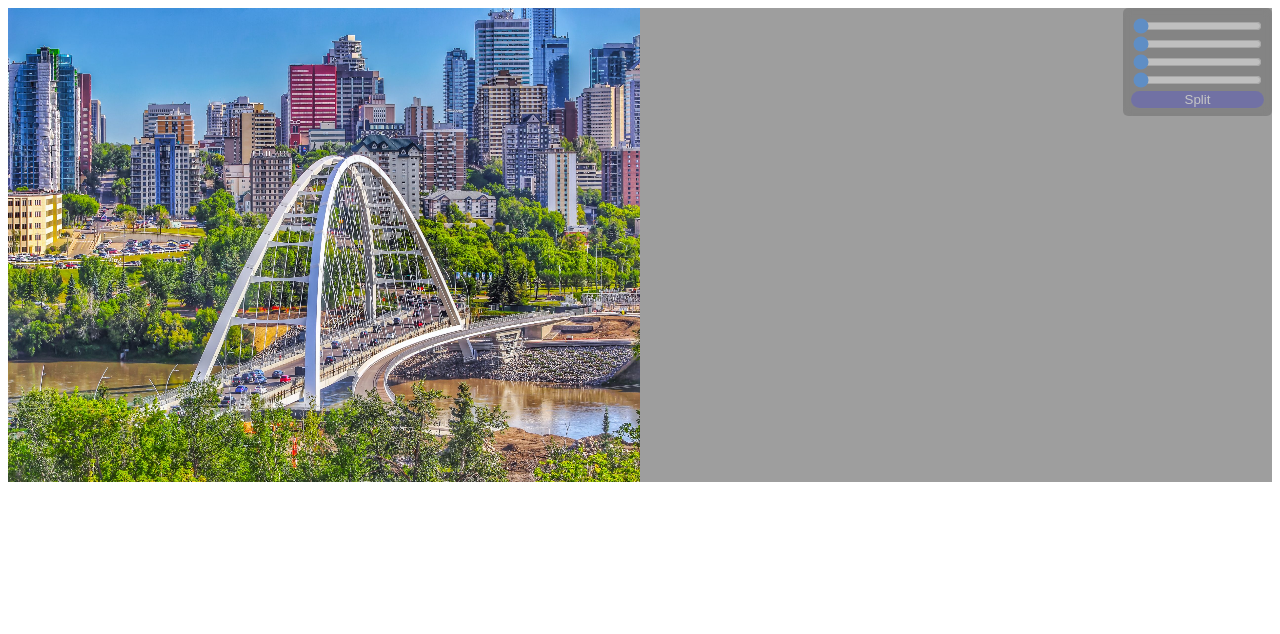
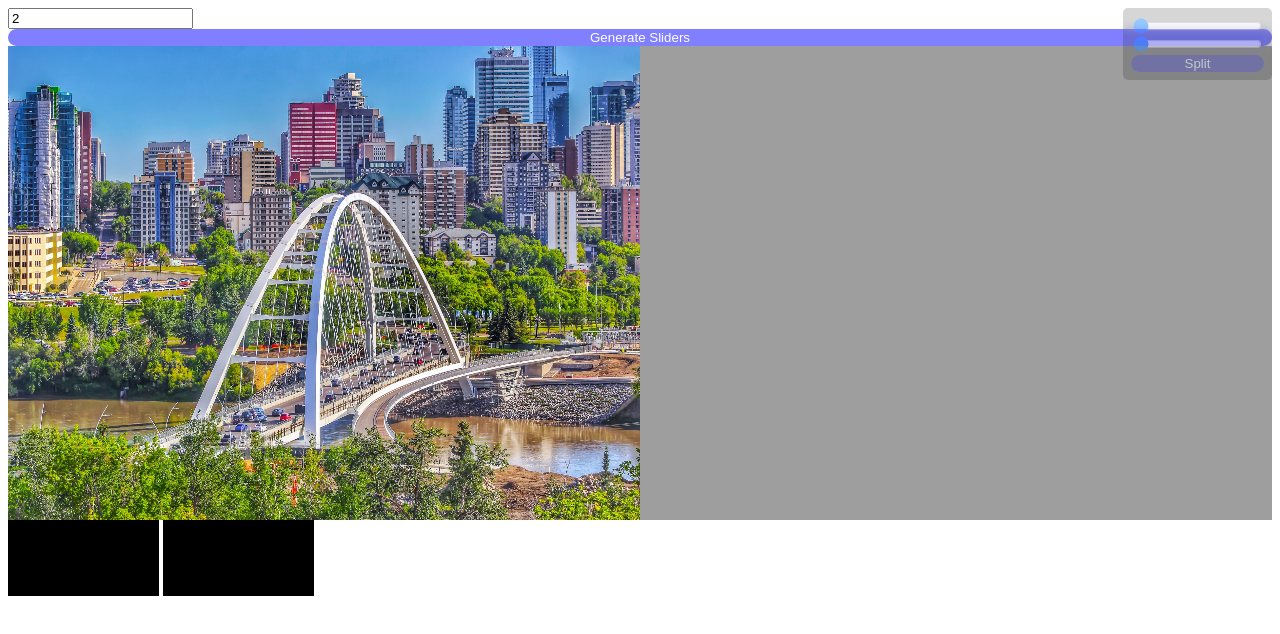
Before and after one commit to ochen1/Parallax, a website: page index.html in a window 1280 px wide. Both pictures are taken after a click on the button "Split". Drawn offline with Linux system fonts and the light colour scheme.

Commit message:
Add N slider support

```diff
--- a/index.html
+++ b/index.html
@@ -25,15 +25,23 @@
 			input[type="range"] {
 				display: block;
 			}
-			#imagecanvas, #depthcanvas {
+			#imagecanvas,
+			#depthcanvas {
 				width: 50%;
 			}
 			body {
 				display: flex;
 				flex-wrap: wrap;
 			}
-			canvas:not(#imagecanvas):not(#depthcanvas){
+			.out {
 				width: 25%;
+				background-color: black;
+				margin: 0;
+				padding: 0;
+			}
+			#outputs {
+				margin: 0;
+				padding: 0;
 			}
 			input[type="button"] {
 				width: 100%;
@@ -47,19 +55,19 @@
 		</style>
 	</head>
 	<body>
-		<!-- Sliders -->
+		<input type="number" id="numoutputs" value="2" />
+		<input type="button" onclick="generatesliders()" value="Generate Sliders" />
 		<div id="sliders">
-			<input type="range" min="0" max="255" value="0" id="in1" />
-			<input type="range" min="0" max="255" value="0" id="in2" />
-			<input type="range" min="0" max="255" value="0" id="in3" />
-			<input type="range" min="0" max="255" value="0" id="in4" />
+			<input type="range" min="0" max="255" value="0" class="in" />
+			<input type="range" min="0" max="255" value="0" class="in" />
 			<input type="button" value="Split" onclick="splitimages()" />
 		</div>
 		<canvas id="imagecanvas"></canvas>
 		<canvas id="depthcanvas"></canvas>
-		<canvas id="out1"></canvas>
-		<canvas id="out2"></canvas>
-		<canvas id="out3"></canvas>
-		<canvas id="out4"></canvas>
+		<div id="outputs">
+			<canvas class="out"></canvas>
+			<canvas class="out"></canvas>
+		</div>
+		<div id="downloads"></div>
 	</body>
 </html>
--- a/script.js
+++ b/script.js
@@ -1,4 +1,12 @@
-var threshold = 180; // Threshold value
+function downloadcanvas(e) {
+	var id = e.target.id.replace("download", "");
+	var canvas = document.querySelectorAll(".out")[id];
+	var link = document.createElement("a");
+	link.download = "output" + id + ".png";
+	link.href = canvas.toDataURL("image/png");
+	link.click();
+}
+
 var imagectx = document.querySelector("#imagecanvas").getContext("2d");
 var depthctx = document.querySelector("#depthcanvas").getContext("2d");
 
@@ -19,24 +27,64 @@ depth.onload = function () {
 	depthctx.drawImage(depth, 0, 0, w, h); // Set image to Canvas context
 };
 
-image.src = "http://localhost:1234/image.jpg";
-depth.src = "http://localhost:1234/depth.png";
+image.src = "https://localhost/image.jpg";
+depth.src = "https://localhost/depth.png";
+
+function generatesliders() {
+	// Clear all elements in #sliders
+	var sliders = document.querySelector("#sliders");
+	while (sliders.firstChild) {
+		sliders.removeChild(sliders.firstChild);
+	}
+	// Clear all elements in #outputs
+	var outputs = document.querySelector("#outputs");
+	while (outputs.firstChild) {
+		outputs.removeChild(outputs.firstChild);
+	}
+	// Clear all elements in #downloads
+	var downloads = document.querySelector("#downloads");
+	while (downloads.firstChild) {
+		downloads.removeChild(downloads.firstChild);
+	}
+	// Create as many sliders as the value of numoutputs
+	var numoutputs = document.querySelector("#numoutputs").value;
+	for (var i = 0; i < numoutputs; i++) {
+		// Create a new slider
+		var slider = document.createElement("input");
+		slider.type = "range";
+		slider.min = "0";
+		slider.max = "255";
+		slider.value = "0";
+		slider.className = "in";
+		document.querySelector("#sliders").appendChild(slider);
+		// Create a new canvas
+		var canvas = document.createElement("canvas");
+		canvas.className = "out";
+		document.querySelector("#outputs").appendChild(canvas);
+	}
+	// Add a button to split the images
+	var button = document.createElement("input");
+	button.type = "button";
+	button.value = "Split Images";
+	button.onclick = splitimages;
+	document.querySelector("#sliders").appendChild(button);
+}
 
 function splitimages() {
+	if (document.querySelector("#numoutputs").value == 0) {
+		return;
+	}
 	var imageData = imagectx.getImageData(0, 0, imagectx.canvas.width, imagectx.canvas.height).data;
 	var depthData = depthctx.getImageData(0, 0, depthctx.canvas.width, depthctx.canvas.height).data;
-	var avgs = [
-		Number(document.querySelector("#in1").value),
-		Number(document.querySelector("#in2").value),
-		Number(document.querySelector("#in3").value),
-		Number(document.querySelector("#in4").value),
-	];
-	var ctxs = [
-		document.querySelector("#out1").getContext("2d"),
-		document.querySelector("#out2").getContext("2d"),
-		document.querySelector("#out3").getContext("2d"),
-		document.querySelector("#out4").getContext("2d"),
-	];
+	// Create an array avgs containing the values of all elements in class .in
+	var avgs = [];
+	document.querySelectorAll(".in").forEach((node) => {
+		avgs.push(255 - Number(node.value));
+	});
+	var ctxs = [];
+	document.querySelectorAll(".out").forEach((node) => {
+		ctxs.push(node.getContext("2d"));
+	});
 	var datas = [];
 	for (var i in ctxs) {
 		ctxs[i].canvas.width = depth.width;
@@ -55,9 +103,22 @@ function splitimages() {
 				minidx = j;
 			}
 		}
+		// datas[minidx].data[i] = imageData[i].length == 4 ? imageData[i] : [...imageData[i], 255];
 		datas[minidx].data[i] = imageData[i];
+	}
+	var downloads = document.querySelector("#downloads");
+	while (downloads.firstChild) {
+		downloads.removeChild(downloads.firstChild);
 	}
 	for (var i in ctxs) {
 		ctxs[i].putImageData(datas[i], 0, 0);
+		// Remove all download buttons
+		// Create a new download button
+		var download = document.createElement("button");
+		download.innerHTML = "Download";
+		download.className = "download";
+		download.id = "download" + i;
+		download.addEventListener("click", downloadcanvas);
+		document.querySelector("#downloads").appendChild(download);
 	}
 }
```
